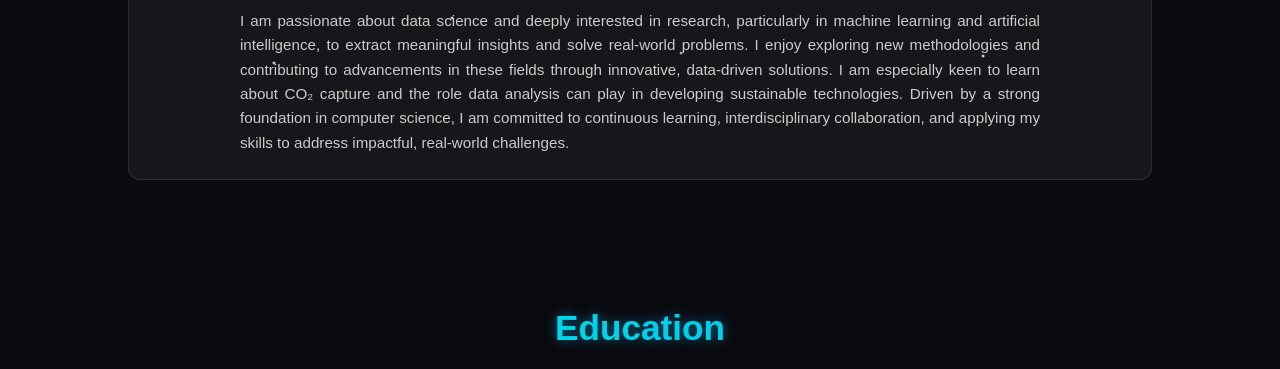
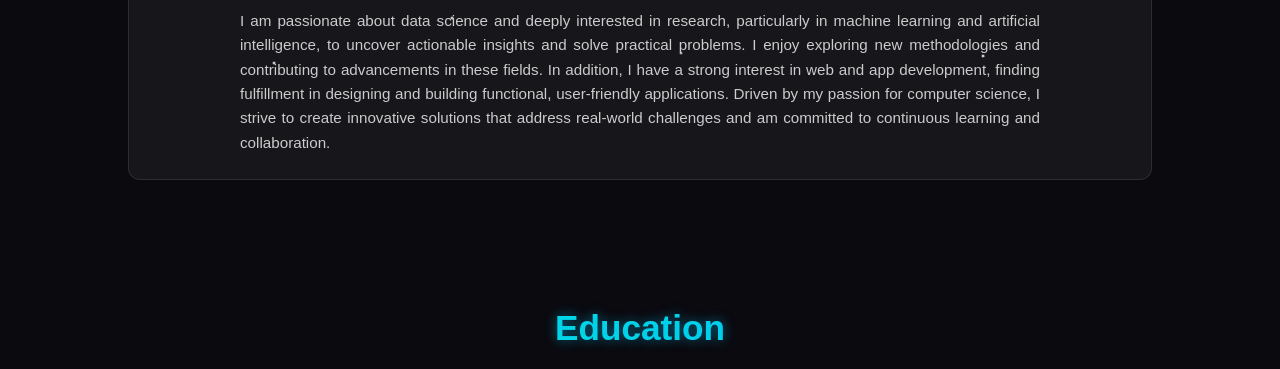
Before and after one commit to KARTHIK-Coding/portfolio, a plain HTML site: page index.html in a window 1280 px wide. Shown: the part 697-1066 px from the top of the page. Drawn offline with Linux system fonts and the light colour scheme.

Commit message:
Update index.html

```diff
--- a/index.html
+++ b/index.html
@@ -346,7 +346,7 @@
       <div class="card">
 <h2>Interests</h2>
     <p>
-    I am passionate about data science and deeply interested in research, particularly in machine learning and artificial intelligence, to extract meaningful insights and solve real-world problems. I enjoy exploring new methodologies and contributing to advancements in these fields through innovative, data-driven solutions. I am especially keen to learn about CO₂ capture and the role data analysis can play in developing sustainable technologies. Driven by a strong foundation in computer science, I am committed to continuous learning, interdisciplinary collaboration, and applying my skills to address impactful, real-world challenges.
+    I am passionate about data science and deeply interested in research, particularly in machine learning and artificial intelligence, to uncover actionable insights and solve practical problems. I enjoy exploring new methodologies and contributing to advancements in these fields. In addition, I have a strong interest in web and app development, finding fulfillment in designing and building functional, user-friendly applications. Driven by my passion for computer science, I strive to create innovative solutions that address real-world challenges and am committed to continuous learning and collaboration.
   </p>
       </div>
     </div>
```
